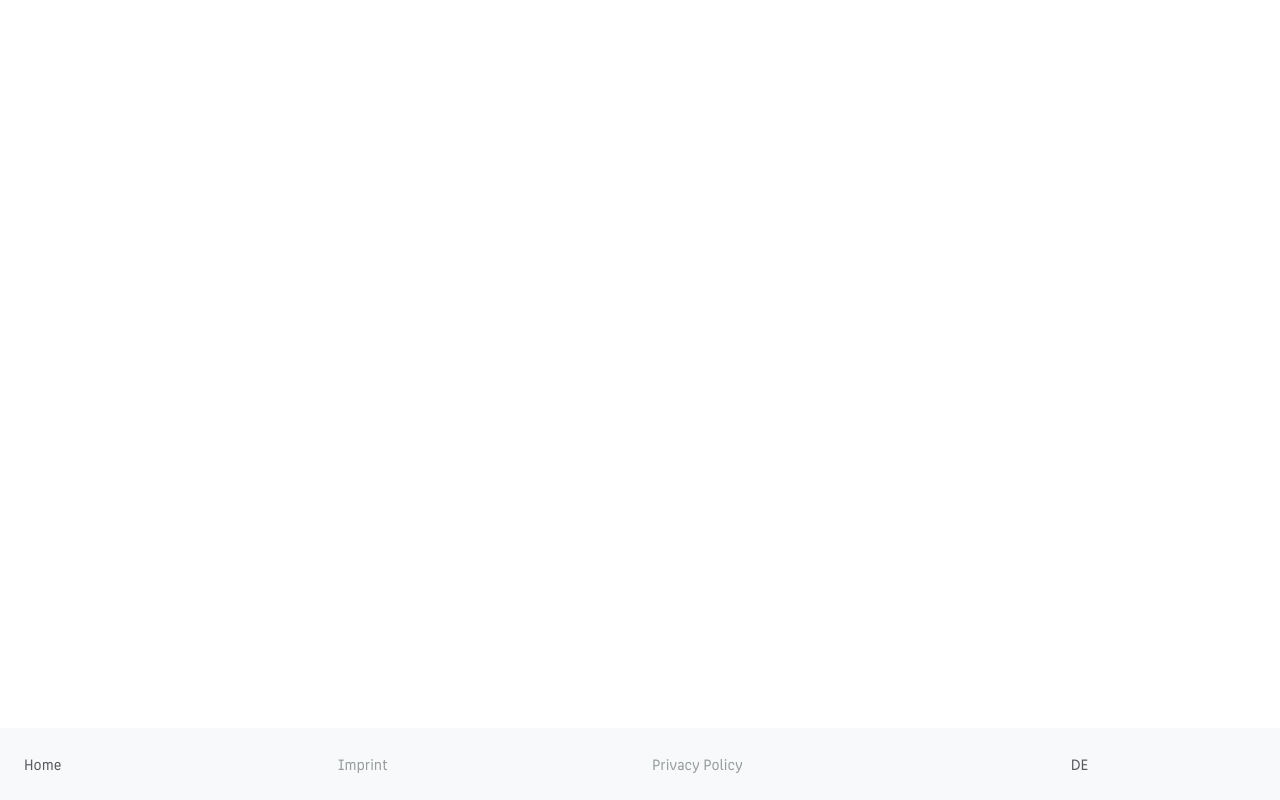
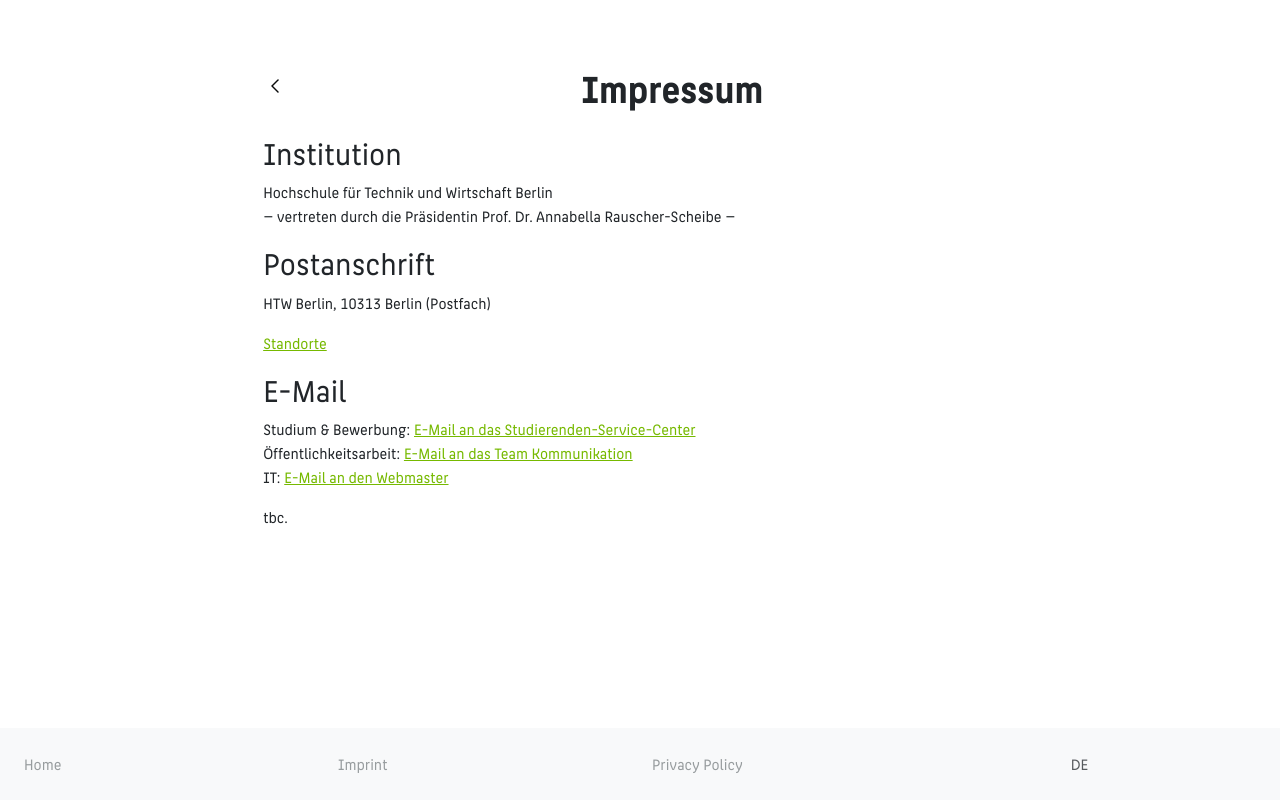
Before and after one commit to joha1na/AntidiskriminierungsAPP, an Angular app in the folder htw-antidiskriminierungsapp/: page /impressum in a window 1280 px wide. Before the commit this address led to /. Built offline with nearby package versions, Linux system fonts and the light colour scheme.

Commit message:
Impressum mit Home-Button eingefügt

```diff
--- a/htw-antidiskriminierungsapp/src/app/app-routing.module.ts
+++ b/htw-antidiskriminierungsapp/src/app/app-routing.module.ts
@@ -1,12 +1,14 @@
 import { NgModule } from '@angular/core';
 import { RouterModule, Routes } from '@angular/router';
 import { ImprintComponent } from './imprint/imprint.component';
+import { ImpressumComponent } from './impressum/impressum.component';
 import { PrivacypolicyComponent } from './privacypolicy/privacypolicy.component';
 import { HomeComponent } from './home/home.component';
 
 const routes: Routes = [
-  {path: "", component:HomeComponent, pathMatch: 'full'},
+  {path: "", component:HomeComponent},
   {path: 'imprint', component: ImprintComponent},
+  {path: 'impressum', component: ImpressumComponent},
   {path: 'privacypolicy', component:PrivacypolicyComponent},
 ];
 
--- a/htw-antidiskriminierungsapp/src/app/app.module.ts
+++ b/htw-antidiskriminierungsapp/src/app/app.module.ts
@@ -7,6 +7,7 @@
 import { HomeComponent } from './home/home.component';
 import { ImprintComponent } from './imprint/imprint.component';
 import { PrivacypolicyComponent } from './privacypolicy/privacypolicy.component';
+import { ImpressumComponent } from './impressum/impressum.component';
 
 @NgModule({
   declarations: [
@@ -14,7 +15,8 @@
     FooterComponent,
     HomeComponent,
     ImprintComponent,
-    PrivacypolicyComponent
+    PrivacypolicyComponent,
+    ImpressumComponent
   ],
   imports: [
     BrowserModule,
--- a/htw-antidiskriminierungsapp/src/app/footer/footer.component.html
+++ b/htw-antidiskriminierungsapp/src/app/footer/footer.component.html
@@ -1,7 +1,7 @@
 <footer class="text-center text-lg-start bg-light text-muted fixed-bottom">
     <div class="text-start p-4 row">
         <div class="col-3">
-            <a href="" class="me-4 text-reset">Home</a>
+            <a class="nav-link" [routerLink]="''">Home</a>
         </div>
         <div class="col-3">
             <a class="nav-link" [routerLink]="'/imprint'">Imprint</a>
--- /dev/null
+++ b/htw-antidiskriminierungsapp/src/app/impressum/impressum.component.css
@@ -0,0 +1,36 @@
+body {
+    /*overflow: hidden;*/
+    width: 100%;
+    padding: 4%;
+}
+
+/*.container {
+    overflow: hidden;
+}*/
+
+.header {
+    height: 100px;
+    padding-top: 4%;
+}
+
+h1 {
+    font-family: 'HTWBerlinBold';
+    text-align: center;
+
+}
+
+img {
+    margin-top: 10px;
+}
+
+a {
+    color: #76B900;
+}
+
+
+/* styling for desktop */
+
+.d-md-block {
+    display: flex;
+    text-align: center;
+}
--- /dev/null
+++ b/htw-antidiskriminierungsapp/src/app/impressum/impressum.component.html
@@ -0,0 +1,40 @@
+<body>
+    <div class="container">
+        <div class="row">
+            <div class="col-12">
+                <div class="header row">
+                    <div class="col-1">
+                        <a [routerLink]="''"><img src="../../assets/images/Left Actionable.png" alt="" height="24" width="24"></a>
+                    </div>
+                    <div class="col-11">
+                        <h1>Impressum</h1>
+                    </div>
+                </div>
+                <div>
+                    <h2>Institution</h2>
+                    <p>Hochschule für Technik und Wirtschaft Berlin
+                        <br>
+                        — vertreten durch die Präsidentin Prof. Dr. Annabella Rauscher-Scheibe —
+                    </p>
+                    <h2>Postanschrift</h2>
+                    <p>HTW Berlin, 10313 Berlin (Postfach)
+                    </p>
+                    <p><a href="https://www.htw-berlin.de/campus/">Standorte</a>
+                    </p>
+                    <h2>E-Mail</h2>
+                    <p>
+                        Studium & Bewerbung:
+                        <a href="mailto:studierendenservice@htw-berlin.de"> E-Mail an das Studierenden-Service-Center</a>
+                        <br>
+                        Öffentlichkeitsarbeit:
+                        <a href="mailto:kommunikation@htw-berlin.de"> E-Mail an das Team Kommunikation</a>
+                        <br>
+                        IT:
+                        <a href="mailto:webmaster@htw-berlin.de"> E-Mail an den Webmaster</a>
+                    </p>
+                    <p>tbc.</p>
+                </div>
+            </div>
+        </div>
+    </div>
+</body>
--- /dev/null
+++ b/htw-antidiskriminierungsapp/src/app/impressum/impressum.component.ts
@@ -0,0 +1,15 @@
+import { Component, OnInit } from '@angular/core';
+
+@Component({
+  selector: 'app-impressum',
+  templateUrl: './impressum.component.html',
+  styleUrls: ['./impressum.component.css']
+})
+export class ImpressumComponent implements OnInit {
+
+  constructor() { }
+
+  ngOnInit(): void {
+  }
+
+}
```
Also changed, not shown: htw-antidiskriminierungsapp/src/assets/images/Left Actionable.png (added), 1 other file (tests, documents, lock files or other folders).
